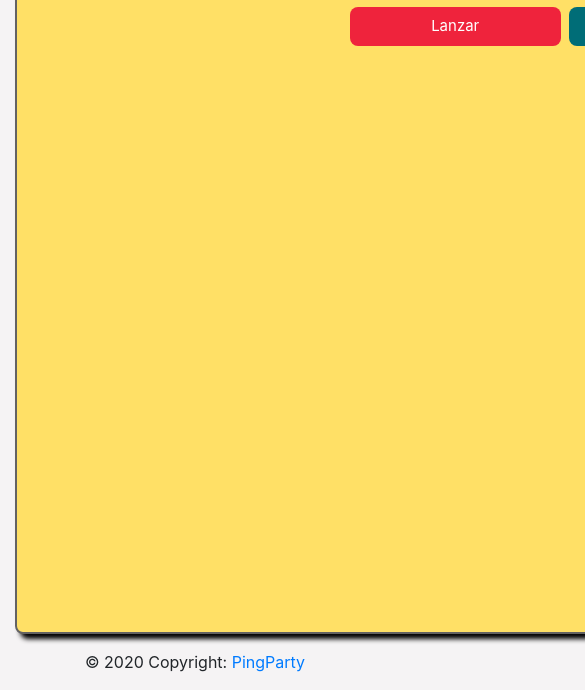
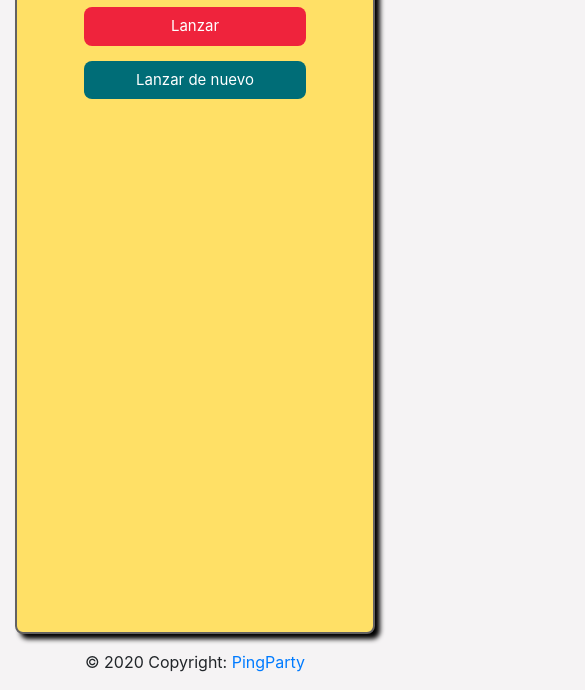
Before and after one commit to Alane-Tc/PingParty, a plain HTML site: page monedas/moneda1.html in a window 390 px wide. Shown: the part 162-852 px from the top of the page, 585 px wide, since content can reach past the window. Drawn offline with nearby package versions, Linux system fonts and the light colour scheme.

Commit message:
add responsive

```diff
--- a/monedas/moneda1.html
+++ b/monedas/moneda1.html
@@ -9,6 +9,7 @@
     <!-- Bootstrap CSS -->
     <link rel="stylesheet" href="../librerias/bootstrap-4.5.3-dist/css/bootstrap.min.css">
     <link rel="stylesheet" href="../CSS/monedas.css">
+    <link rel="stylesheet" href="responsiveMonedas.css">
     <title>Moneda 1</title>
 </head>
 
```
Also changed, not shown: monedas/moneda2.html (+1 -0 lines), monedas/moneda3.html (+1 -0 lines), monedas/monedas4.html (+1 -0 lines).
